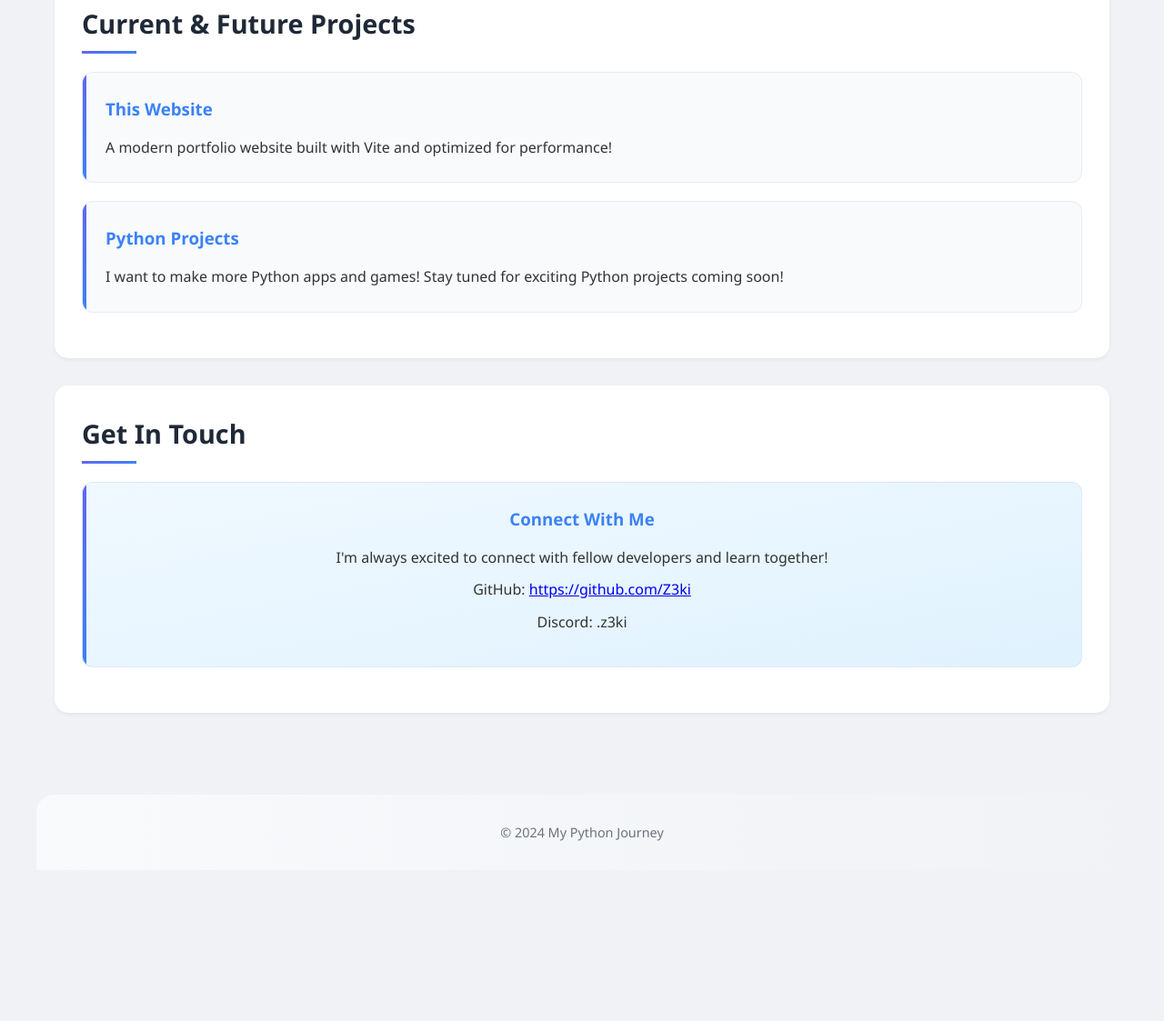
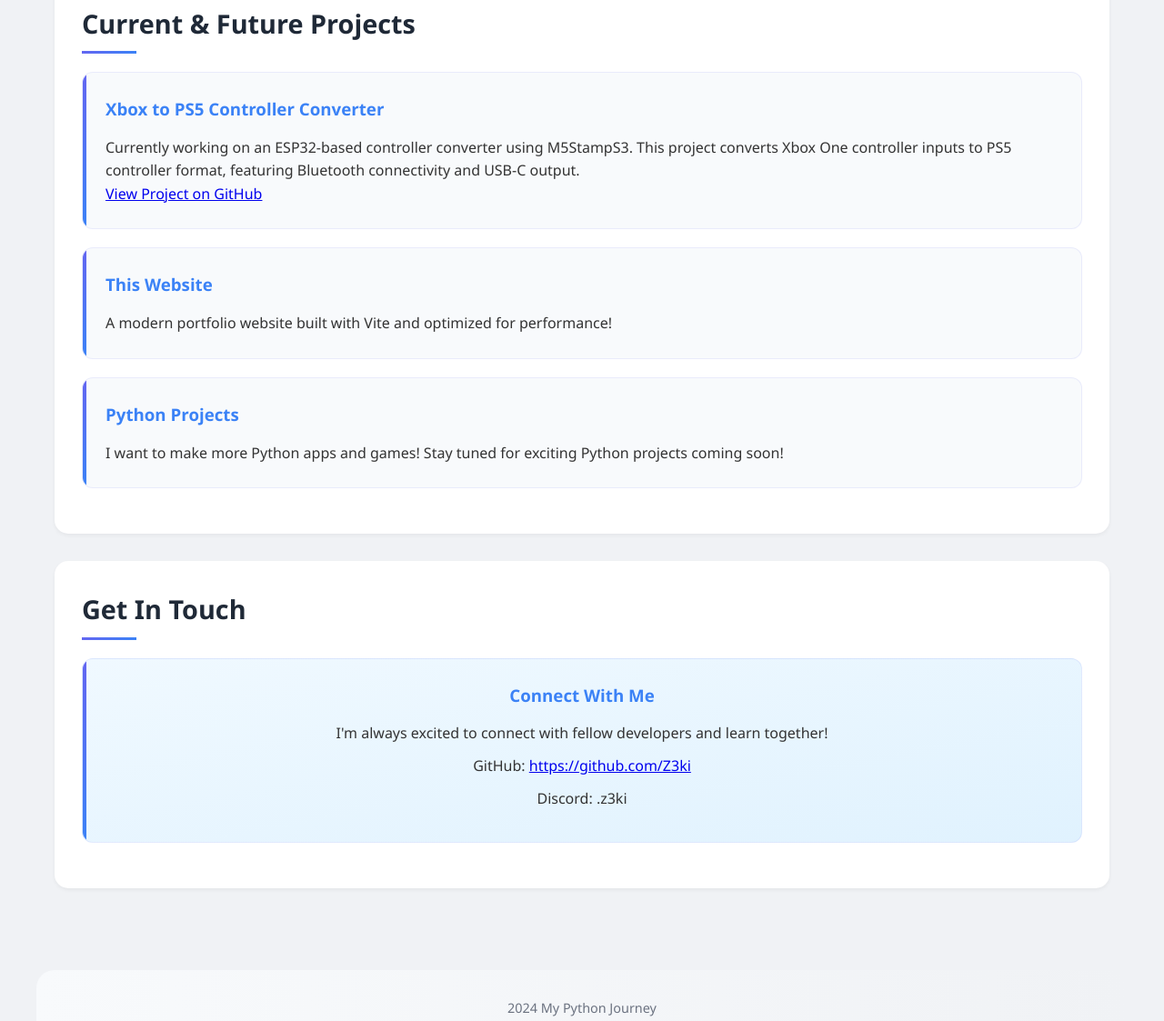
Before and after one commit to Z3ki/Website, a website built with Vite: page index.html in a window 1280 px wide. Shown: the part 894-2017 px from the top of the page at 91% size. Before the commit the page ends 1851 px from the top, so only its background shows below. Built offline with nearby package versions, Linux system fonts and the light colour scheme.

Commit message:
Added Xbox-PS5 converter project to current projects

```diff
--- a/index.html
+++ b/index.html
@@ -39,6 +39,11 @@
         <section id="projects">
             <h2>Current & Future Projects</h2>
             <div class="project-card">
+                <h3>Xbox to PS5 Controller Converter</h3>
+                <p>Currently working on an ESP32-based controller converter using M5StampS3. This project converts Xbox One controller inputs to PS5 controller format, featuring Bluetooth connectivity and USB-C output.</p>
+                <p><a href="https://github.com/Z3ki/xbox-ps5-converter" target="_blank" rel="noopener noreferrer">View Project on GitHub</a></p>
+            </div>
+            <div class="project-card">
                 <h3>This Website</h3>
                 <p>A modern portfolio website built with Vite and optimized for performance!</p>
             </div>
@@ -60,7 +65,7 @@
     </main>
 
     <footer>
-        <p>© 2024 My Python Journey</p>
+        <p> 2024 My Python Journey</p>
     </footer>
 </body>
 </html>
```
